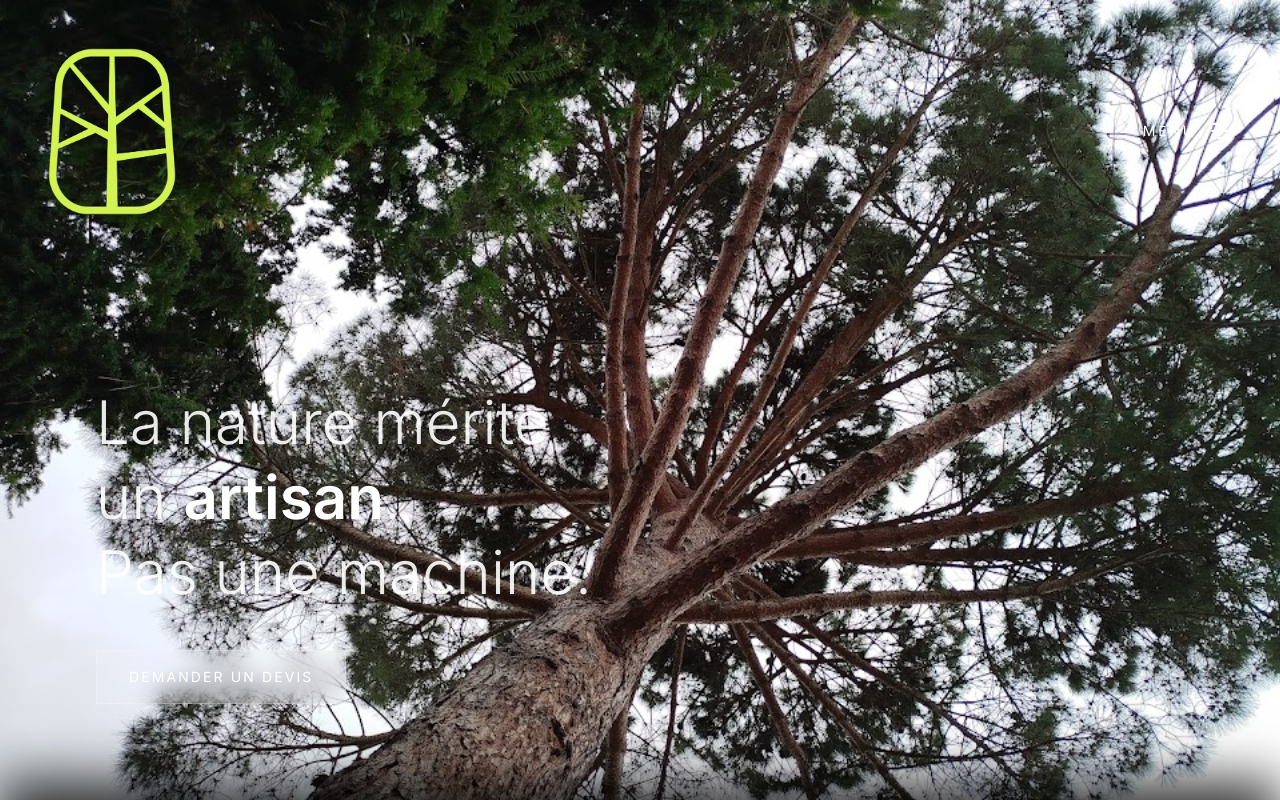
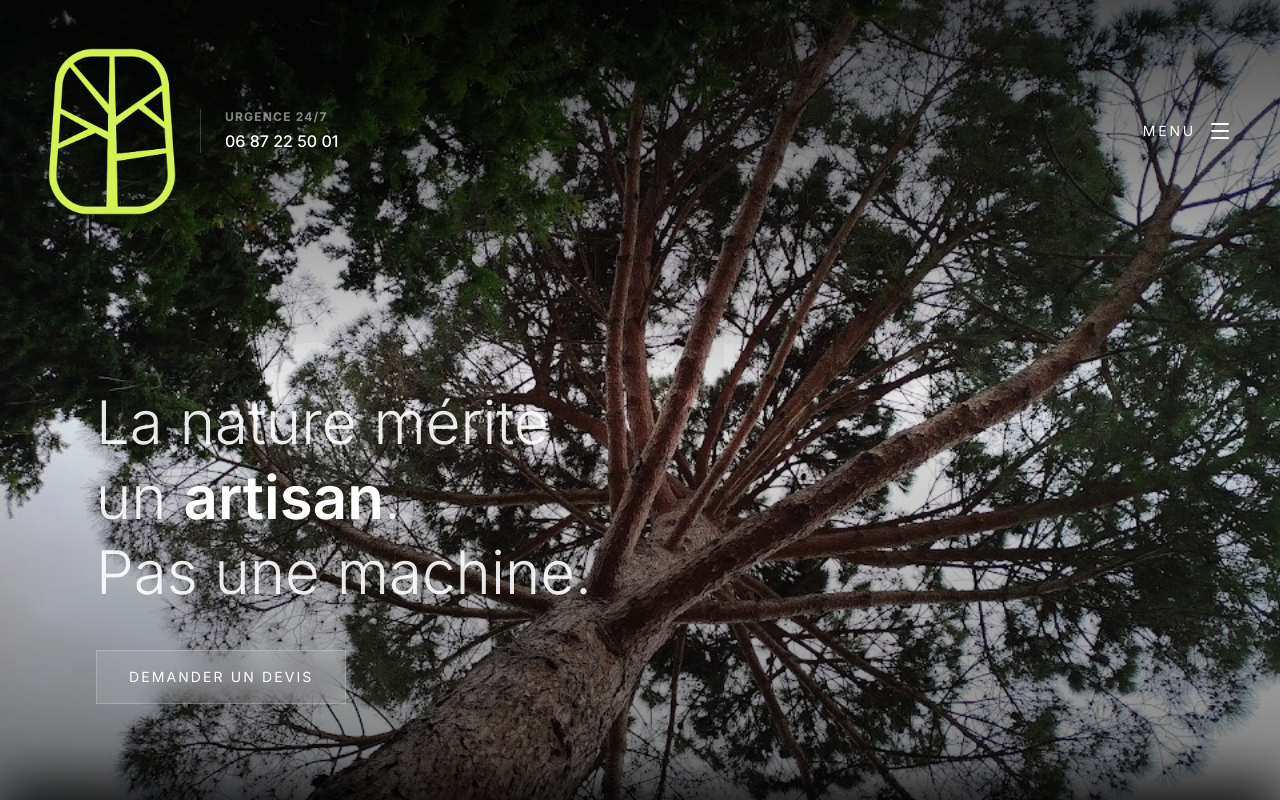
Before and after one commit to Ryloh/Maquette_FelixBouchard, a React (Vite) app: page / in a window 1280 px wide. Shown: the top 800 px of the page. Built offline with nearby package versions, Linux system fonts and the light colour scheme.

Commit message:
feat: Ajout des informations de contact (Hero & Footer)

```diff
--- a/src/components/Footer.tsx
+++ b/src/components/Footer.tsx
@@ -20,17 +20,17 @@ export default function Footer() {
           {/* Contact Info */}
           <div className="flex flex-col gap-6">
             <h4 className="text-white font-bold tracking-widest uppercase text-sm mb-2">Contact</h4>
-            <a href="tel:+33600000000" className="flex items-center gap-4 text-white/70 hover:text-[#d4f453] transition-colors group">
+            <a href="tel:0687225001" className="flex items-center gap-4 text-white/70 hover:text-[#d4f453] transition-colors group">
               <Phone className="w-5 h-5 group-hover:scale-110 transition-transform" />
-              <span className="font-light">06 00 00 00 00</span>
+              <span className="font-light">06 87 22 50 01</span>
             </a>
-            <a href="mailto:contact@felixbouchard.fr" className="flex items-center gap-4 text-white/70 hover:text-[#d4f453] transition-colors group">
+            <a href="mailto:felixbouchard.pro@gmail.com" className="flex items-center gap-4 text-white/70 hover:text-[#d4f453] transition-colors group">
               <Mail className="w-5 h-5 group-hover:scale-110 transition-transform" />
-              <span className="font-light">contact@felixbouchard.fr</span>
+              <span className="font-light">felixbouchard.pro@gmail.com</span>
             </a>
-            <div className="flex items-center gap-4 text-white/70 hover:text-[#d4f453] transition-colors">
-              <MapPin className="w-5 h-5" />
-              <span className="font-light">Région Rhône-Alpes & Suisse romande</span>
+            <div className="flex items-start gap-4 text-white/70 hover:text-[#d4f453] transition-colors">
+              <MapPin className="w-5 h-5 mt-1 shrink-0" />
+              <span className="font-light leading-relaxed">24 Rue des Tamaris,<br/>78114 Magny-les-Hameaux</span>
             </div>
           </div>
 
--- a/src/components/Hero.tsx
+++ b/src/components/Hero.tsx
@@ -8,10 +8,11 @@ export default function Hero() {
       <img
         src="/2025-06-04 (1).jpg"
         alt="Félix Bouchard en action"
-        className="absolute top-1/2 left-1/2 -translate-x-1/2 -translate-y-1/2 w-[100vh] h-[100vw] object-cover object-center rotate-90"
+        className="absolute top-1/2 left-1/2 -translate-x-1/2 -translate-y-1/2 w-[100vh] h-[100vw] object-cover object-center opacity-90 rotate-90"
       />
 
-      {/* Subtle overlay removed as requested */}
+      {/* Overlay gradient for better text readability - Modifiez l'opacité ici (ex: /10 pour 10%) */}
+      <div className="absolute inset-0 bg-gradient-to-t from-[#080808]/50 via-transparent to-[#080808]/70 mix-blend-multiply pointer-events-none" />
 
       {/* Integrated name text - Watermark */}
       <h1 className="absolute top-1/2 left-1/2 -translate-x-1/2 -translate-y-1/2 text-[12vw] font-bold tracking-widest text-white/20 mix-blend-overlay uppercase select-none w-full text-center pointer-events-none">
@@ -20,8 +21,14 @@ export default function Hero() {
 
       {/* Navbar */}
       <nav className="absolute top-0 left-0 w-full p-6 md:p-12 flex justify-between items-center z-20">
-        <div className="w-32 h-auto opacity-100">
-          <img src="/logoNoBg.png" alt="Logo Félix Bouchard" className="w-full h-auto object-contain" />
+        <div className="flex items-center gap-6">
+          <div className="w-32 h-auto opacity-100">
+            <img src="/logoNoBg.png" alt="Logo Félix Bouchard" className="w-full h-auto object-contain" />
+          </div>
+          <div className="hidden md:flex flex-col border-l border-white/20 pl-6">
+            <span className="text-white/50 text-xs font-bold uppercase tracking-widest mb-1">Urgence 24/7</span>
+            <a href="tel:0687225001" className="text-white font-medium hover:text-[#d4f453] transition-colors">06 87 22 50 01</a>
+          </div>
         </div>
         <button className="flex items-center gap-3 uppercase tracking-[0.2em] text-sm text-white hover:text-[#d4f453] transition-colors group">
           <span className="group-hover:-translate-x-1 transition-transform">Menu</span>
```
